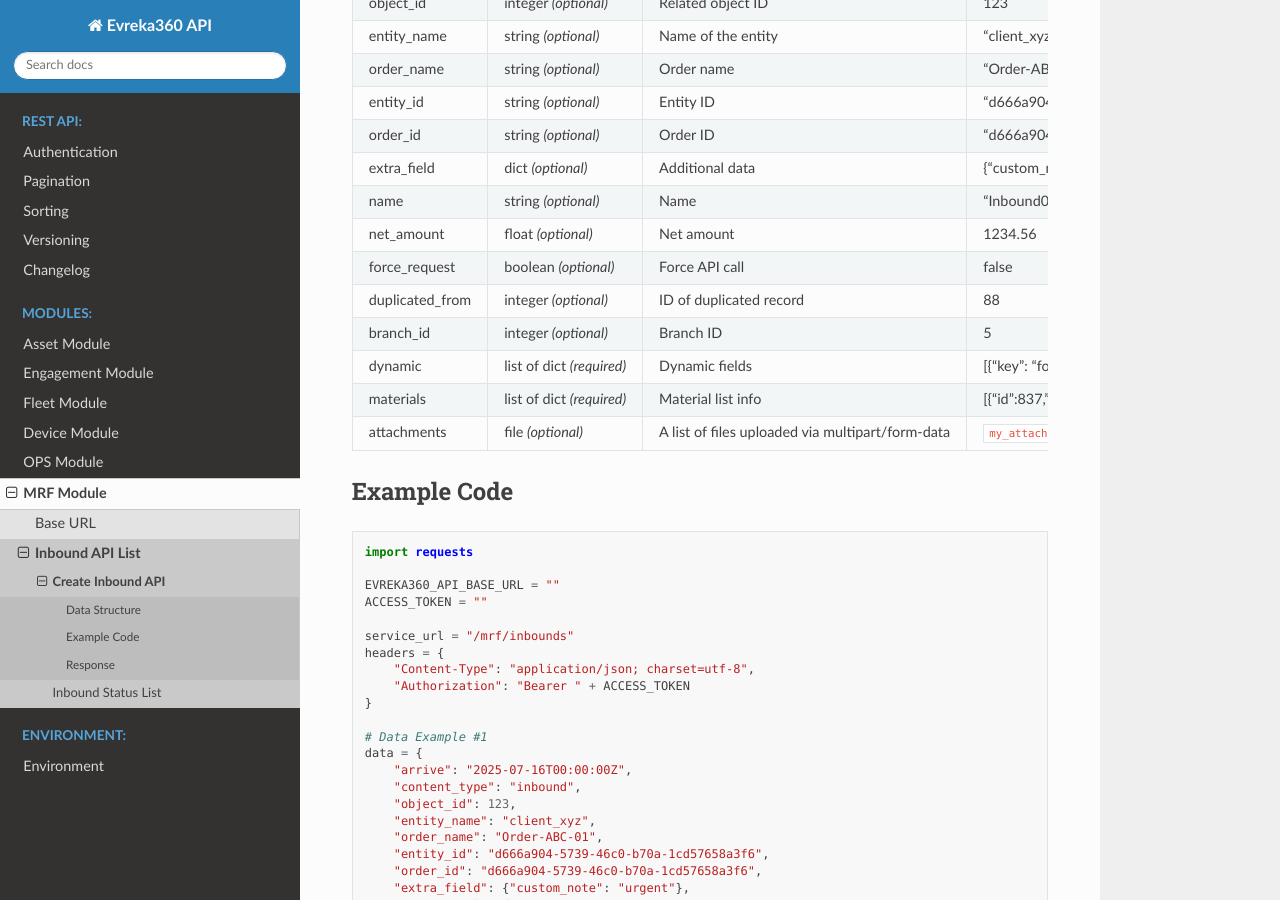
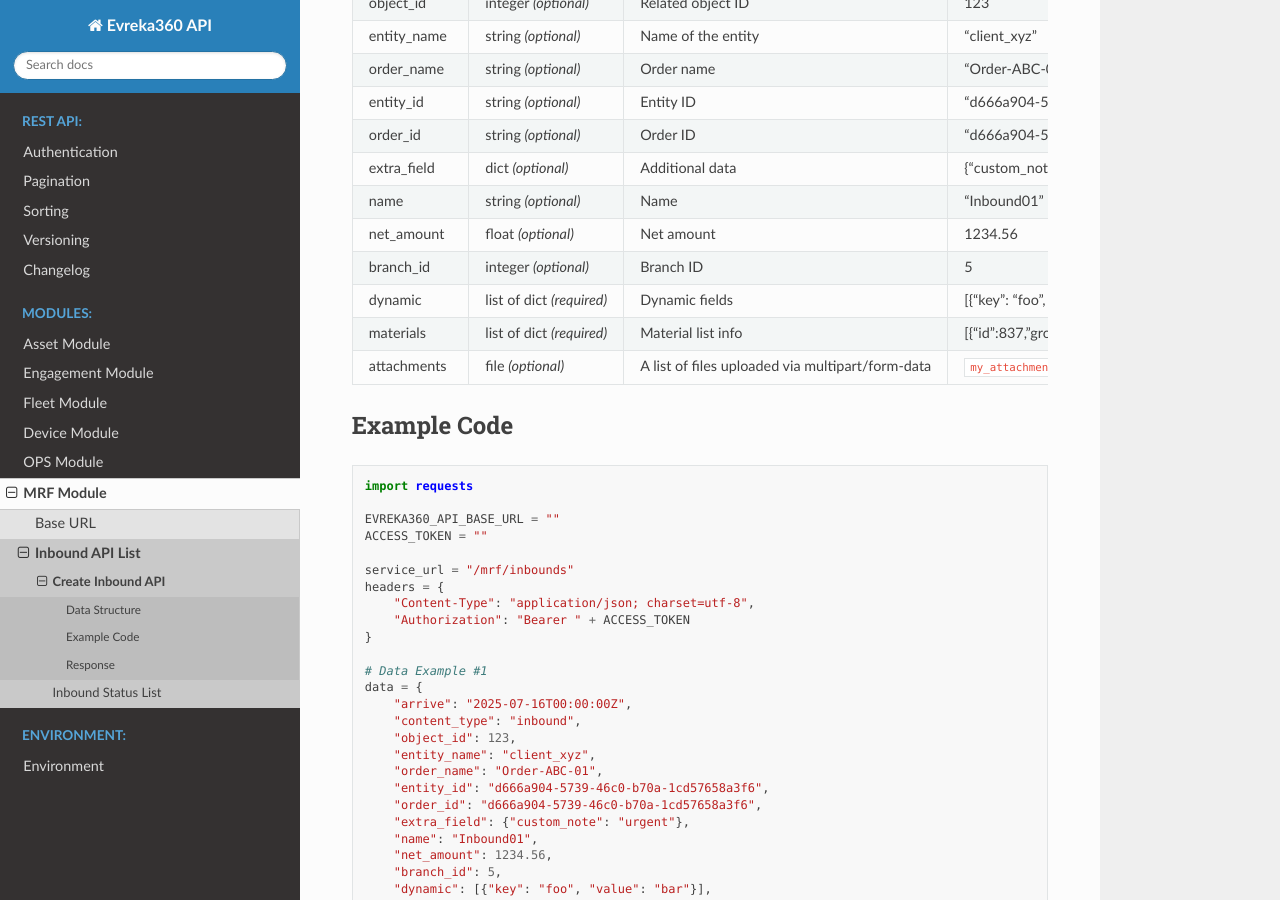
Before and after one commit to evrekadev/evreka-api-doc, a Sphinx documentation site: the page built from source/mrf/inbound/create.rst, in a window 1280 px wide and 900 px high, scrolled down 436 px. Built offline with Sphinx 7.4.7 and the Read the Docs theme 3.1.0, drawn with Linux system fonts in a browser that asks for light colours.

Commit message:
updated request parameters

```diff
--- a/source/mrf/inbound/create.rst
+++ b/source/mrf/inbound/create.rst
@@ -36,10 +36,6 @@ Data Structure
     | name                    | string *(optional)*                                          | Name                                              | "Inbound01"                                           |
     +-------------------------+--------------------------------------------------------------+---------------------------------------------------+-------------------------------------------------------+
     | net_amount              | float *(optional)*                                           | Net amount                                        | 1234.56                                               |
-    +-------------------------+--------------------------------------------------------------+---------------------------------------------------+-------------------------------------------------------+
-    | force_request           | boolean *(optional)*                                         | Force API call                                    | false                                                 |
-    +-------------------------+--------------------------------------------------------------+---------------------------------------------------+-------------------------------------------------------+
-    | duplicated_from         | integer *(optional)*                                         | ID of duplicated record                           | 88                                                    |
     +-------------------------+--------------------------------------------------------------+---------------------------------------------------+-------------------------------------------------------+
     | branch_id               | integer *(optional)*                                         | Branch ID                                         | 5                                                     |
     +-------------------------+--------------------------------------------------------------+---------------------------------------------------+-------------------------------------------------------+
```
